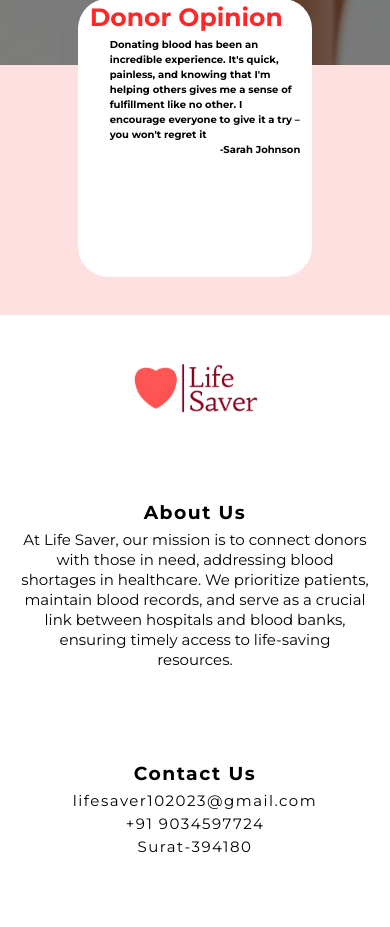
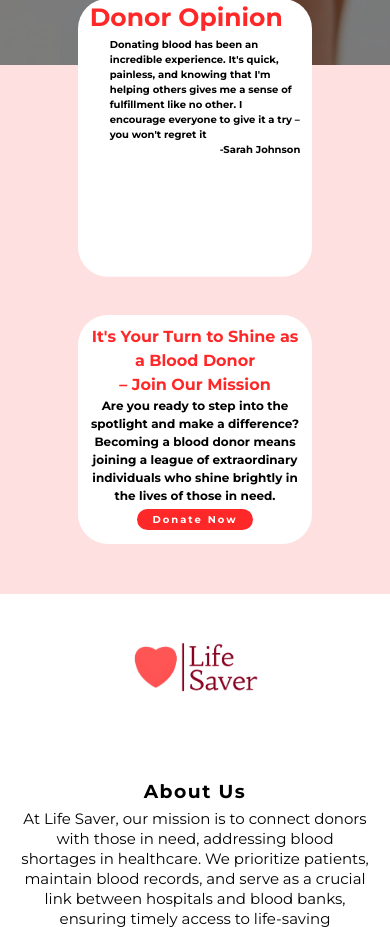
Before and after one commit to ViralBiyawala/BBMS, a Flask app: page / in a window 390 px wide. Shown: the part 3410-4337 px from the top of the page. Before the commit the page ends 4263 px from the top, so only its background shows below. Run offline with Flask 3, Linux system fonts and the light colour scheme; parts of the project's set-up code (start-up, migrations or seed data) failed here and were passed over; some libraries are stand-ins or nearby versions.

Commit message:
HomePAgeChanegs

```diff
--- a/app/static/style.css
+++ b/app/static/style.css
@@ -761,6 +761,9 @@ header{
     font-weight: 700;
     /* border: 2px solid black; */
 }
+.in-1-lower{
+    display: none;
+}
 .in-2{
     font-weight: 600;
     text-align: center;
@@ -802,7 +805,7 @@ header{
     }
     .in-3{
         font-size: calc(var(--text-md) - 0.2rem);
-        /* height: 30px; */
+        margin: 1.7rem 0;
     }
 }
 @media (max-width:1070px) {
@@ -814,16 +817,73 @@ header{
     }
     .in-3{
         font-size: calc(var(--text-md) - 0.4rem);
-        padding: 0.3rem 3rem ;
+        padding: 0.3rem 1.8rem ;
+        margin: 1rem 0;
+
     }
 }
 @media (max-width:1000px) {
-    .donate-now{
+    .in-1{
+        font-size: 1.9rem;
+    }
+    .in-2{
+        font-size: 1.5rem;
+    }
+    .in-3{
+        font-size: 1.4rem;
+        padding: 0.3rem 1.7rem;
+        margin: 0.8rem 0;
+    }
+}
+@media (max-width:936px) {
+    .in-1{
+        font-size: 1.8rem;
+    }
+    .in-2{
+        font-size: 1.4rem;
+    }
+    .in-3{
+        font-size: 1.3rem;
+        padding: 0.3rem 1.5rem;
+        margin: 0.8rem 0;
+    }
+}
+@media (max-width:888px) {
+    .in-1{
+        font-size: 1.6rem;
+        /* text-align: center; */
+    }
+    .in-2{
+        font-size: 1.2rem;
+        text-align: center;
+    }
+    .in-3{
+        font-size: 1.1rem;
+        padding: 0.3rem 1.5rem;
+        margin: 0.5rem 0;
+    }
+}
+@media (max-width:793px) {
+    .in-1{
         display: none;
+        font-size: 1.6rem;
+        text-align: center;
+    }
+    .in-1-lower{
+        display: block;
+        color:#ff2828;
+        font-weight: 700;
+        font-size: 1.6rem;
+        text-align: center;
+    }
+    .in-3{
+        font-size: 1rem;
+        padding: 0.3rem 1.5rem;
+        margin: 0.4rem 0;
     }
 }
 
-/* FooTer */
+/* Footer CSS Start */
 .footer{
     display: flex;
     /* border: 2px solid red; */
@@ -959,7 +1019,7 @@ header{
     }
     .f-about{width:32rem ;}
 }
-
+/* Footer CSS Over */
 .large{
 }
 .dropdown{
--- a/app/templates/index.html
+++ b/app/templates/index.html
@@ -267,6 +267,10 @@
         <div class="in-1">
           It's Your Turn to Shine as a Blood Donor – Join Our Mission
         </div>
+        <div class="in-1-lower">
+          It's Your Turn to Shine as a Blood Donor <br />
+          – Join Our Mission
+        </div>
         <div class="in-2">
           Are you ready to step into the spotlight and make a difference?
           Becoming a blood donor means joining a league of extraordinary
```
